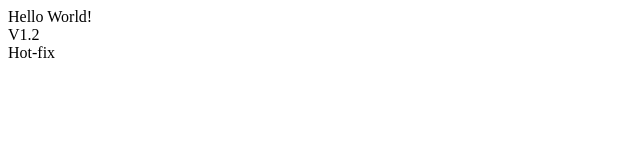
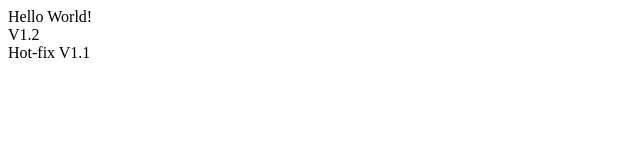
Before and after one commit to 522984271/init-react, a React (Create React App) app: page / in a window 1280 px wide. Shown: the top 160 px of the page, without its empty margins (0-640 px from the left). Built offline with nearby package versions, Linux system fonts and the light colour scheme.

Commit message:
hot-fix V1.1

```diff
--- a/src/App.js
+++ b/src/App.js
@@ -4,7 +4,7 @@ function App() {
     <div>
         <HelloWorld/>
         <div>V1.2</div>
-        <div>Hot-fix</div>
+        <div>Hot-fix V1.1</div>
     </div>
   );
 }
```
